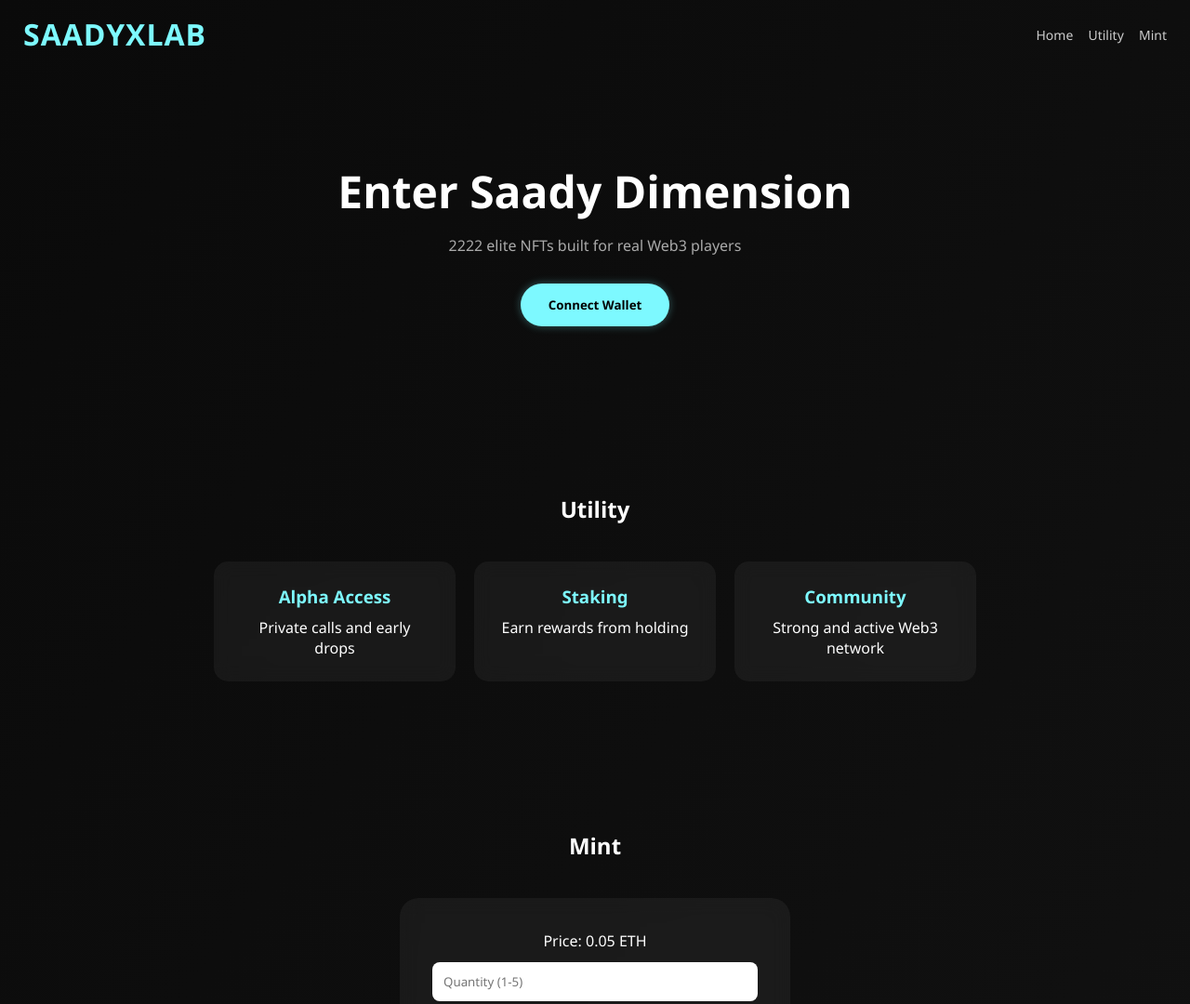
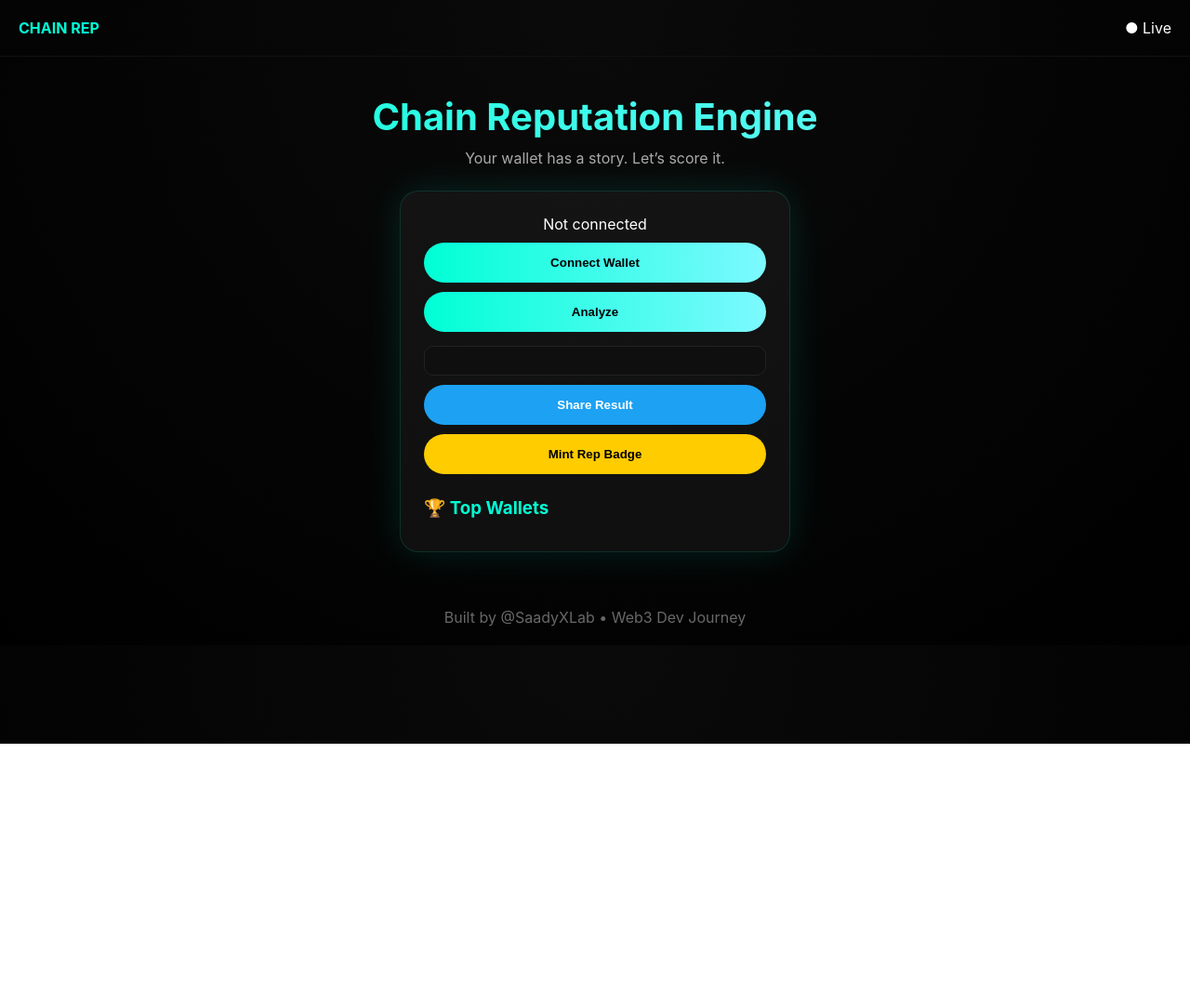
Before and after one commit to SaadyXlab/Mint-site, a plain HTML site: page index.html in a window 1280 px wide. Shown: the top 1080 px of the page at 93% size. After the commit the page ends 800 px from the top, so only its background shows below. Drawn offline with nearby package versions, Linux system fonts and the light colour scheme.

Commit message:
Add files via upload

```diff
--- a/index.html
+++ b/index.html
@@ -3,208 +3,224 @@
 <head>
 <meta charset="UTF-8">
 <meta name="viewport" content="width=device-width, initial-scale=1.0">
-<title>SAADYXLAB NFT</title>
+<title>Chain Rep // Final Form</title>
+
+<script src="https://cdn.jsdelivr.net/npm/ethers@6.6.2/dist/ethers.min.js"></script>
+
 <style>
-* {
-  margin: 0;
-  padding: 0;
-  box-sizing: border-box;
-  font-family: 'Segoe UI', sans-serif;
+*{margin:0;padding:0;box-sizing:border-box}
+
+body{
+  font-family:Inter, sans-serif;
+  background:radial-gradient(circle at top,#0a0a0a,#000);
+  color:#fff;
 }
 
-body {
-  background: linear-gradient(125deg, #0a0a0a, #111);
-  color: #fff;
+/* NAV */
+.nav{
+  display:flex;justify-content:space-between;
+  padding:20px;border-bottom:1px solid #111;
+}
+.logo{color:#00ffd5;font-weight:bold}
+
+/* HERO */
+.hero{
+  text-align:center;padding:40px 20px;
 }
 
-/* HEADER */
-header {
-  display: flex;
-  justify-content: space-between;
-  padding: 15px 25px; /* reduced spacing */
-  align-items: center;
+h1{
+  font-size:2.5rem;
+  background:linear-gradient(90deg,#00ffd5,#7df9ff);
+  -webkit-background-clip:text;
+  -webkit-text-fill-color:transparent;
 }
 
-header h1 {
-  color: #7df9ff;
-  letter-spacing: 1px;
+.sub{color:#aaa;margin:10px 0 25px}
+
+/* CARD */
+.card{
+  margin:auto;
+  max-width:420px;
+  padding:25px;
+  border-radius:20px;
+  background:rgba(255,255,255,0.05);
+  border:1px solid #00ffd522;
+  box-shadow:0 0 40px #00ffd522;
 }
 
-/* NAV (FIXED SPACING) */
-nav a {
-  margin-left: 12px; /* reduced from 20px */
-  text-decoration: none;
-  color: #ccc;
-  transition: 0.3s;
-  font-size: 14px;
+/* BUTTONS */
+button{
+  width:100%;
+  margin-top:10px;
+  padding:14px;
+  border:none;
+  border-radius:30px;
+  cursor:pointer;
+  font-weight:bold;
+  background:linear-gradient(90deg,#00ffd5,#7df9ff);
+  color:#000;
 }
 
-nav a:hover {
-  color: #7df9ff;
+button:hover{
+  transform:scale(1.05);
 }
 
-/* HERO */
-.hero {
-  text-align: center;
-  padding: 100px 20px;
-  animation: fadeIn 1.2s ease-in;
+.share{background:#1da1f2;color:#fff}
+.badge{background:#ffcc00;color:#000}
+
+/* RESULT */
+.result{
+  margin-top:15px;
+  padding:15px;
+  background:#0f0f0f;
+  border-radius:10px;
+  border:1px solid #222;
 }
 
-.hero h2 {
-  font-size: 48px;
-  margin-bottom: 15px;
-  animation: slideUp 1s ease;
+/* LEADERBOARD */
+.board{
+  margin-top:25px;
+  text-align:left;
 }
 
-.hero p {
-  color: #aaa;
-  margin-bottom: 30px;
+.board h3{margin-bottom:10px;color:#00ffd5}
+
+.entry{
+  font-size:0.85rem;
+  margin:5px 0;
+  opacity:0.8;
 }
 
-/* BUTTON */
-.btn {
-  padding: 14px 30px;
-  background: #7df9ff;
-  border: none;
-  border-radius: 30px;
-  color: #000;
-  font-weight: bold;
-  cursor: pointer;
-  transition: 0.3s;
-  box-shadow: 0 0 10px #7df9ff55;
-}
-
-.btn:hover {
-  transform: scale(1.08);
-  box-shadow: 0 0 20px #7df9ff;
-}
-
-/* SECTIONS */
-.section {
-  padding: 80px 20px;
-  text-align: center;
-}
-
-/* CARDS */
-.cards {
-  display: flex;
-  justify-content: center;
-  flex-wrap: wrap;
-  gap: 20px;
-  margin-top: 40px;
-}
-
-.card {
-  background: rgba(255,255,255,0.05);
-  backdrop-filter: blur(10px);
-  padding: 25px;
-  border-radius: 15px;
-  width: 260px;
-  transition: 0.3s;
-}
-
-.card:hover {
-  transform: translateY(-10px) scale(1.02);
-  box-shadow: 0 0 20px #7df9ff33;
-}
-
-.card h3 {
-  color: #7df9ff;
-  margin-bottom: 10px;
-}
-
-/* MINT BOX */
-.mint-box {
-  background: rgba(255,255,255,0.05);
-  backdrop-filter: blur(10px);
-  padding: 35px;
-  border-radius: 20px;
-  max-width: 420px;
-  margin: 40px auto;
-  animation: fadeIn 1.5s ease-in;
-}
-
-.mint-box input {
-  width: 100%;
-  padding: 12px;
-  margin: 12px 0;
-  border-radius: 8px;
-  border: none;
-}
-
-/* FOOTER */
-footer {
-  text-align: center;
-  padding: 20px;
-  color: #666;
-}
-
-/* ANIMATIONS */
-@keyframes fadeIn {
-  from {opacity: 0;}
-  to {opacity: 1;}
-}
-
-@keyframes slideUp {
-  from {
-    transform: translateY(30px);
-    opacity: 0;
-  }
-  to {
-    transform: translateY(0);
-    opacity: 1;
-  }
+.footer{
+  text-align:center;
+  padding:20px;
+  opacity:0.4;
 }
 </style>
 </head>
 
 <body>
 
-<header>
-  <h1>SAADYXLAB</h1>
-  <nav>
-    <a href="#">Home</a>
-    <a href="#">Utility</a>
-    <a href="#">Mint</a>
-  </nav>
-</header>
+<div class="nav">
+  <div class="logo">CHAIN REP</div>
+  <div>● Live</div>
+</div>
 
-<section class="hero">
-  <h2>Enter Saady Dimension</h2>
-  <p>2222 elite NFTs built for real Web3 players</p>
-  <button class="btn">Connect Wallet</button>
-</section>
+<div class="hero">
+  <h1>Chain Reputation Engine</h1>
+  <p class="sub">Your wallet has a story. Let’s score it.</p>
 
-<section class="section">
-  <h2>Utility</h2>
-  <div class="cards">
-    <div class="card">
-      <h3>Alpha Access</h3>
-      <p>Private calls and early drops</p>
-    </div>
-    <div class="card">
-      <h3>Staking</h3>
-      <p>Earn rewards from holding</p>
-    </div>
-    <div class="card">
-      <h3>Community</h3>
-      <p>Strong and active Web3 network</p>
+  <div class="card">
+    <div id="wallet">Not connected</div>
+
+    <button onclick="connect()">Connect Wallet</button>
+    <button onclick="analyze()">Analyze</button>
+
+    <div class="result" id="result"></div>
+
+    <button class="share" onclick="share()">Share Result</button>
+    <button class="badge" onclick="mintBadge()">Mint Rep Badge</button>
+
+    <div class="board">
+      <h3>🏆 Top Wallets</h3>
+      <div id="leaderboard"></div>
     </div>
   </div>
-</section>
+</div>
 
-<section class="section">
-  <h2>Mint</h2>
-  <div class="mint-box">
-    <p>Price: 0.05 ETH</p>
-    <input type="number" placeholder="Quantity (1-5)">
-    <button class="btn">Mint Now</button>
-  </div>
-</section>
+<div class="footer">
+Built by @SaadyXLab • Web3 Dev Journey
+</div>
 
-<footer>
-  <p>@SadXlab 2026</p>
-</footer>
+<script>
+let user="";
+let lastScore=0;
+let lastType="";
+
+// CONNECT
+async function connect(){
+  if(!window.ethereum) return alert("Install MetaMask");
+
+  const acc=await window.ethereum.request({method:"eth_requestAccounts"});
+  user=acc[0];
+
+  document.getElementById("wallet").innerText=
+    user.slice(0,6)+"..."+user.slice(-4);
+}
+
+// ANALYZE
+async function analyze(){
+  if(!user) return alert("Connect wallet");
+
+  const provider=new ethers.BrowserProvider(window.ethereum);
+  const bal=await provider.getBalance(user);
+  const eth=parseFloat(ethers.formatEther(bal));
+
+  const types=[
+    "Alpha Wallet 🧠",
+    "Degen Mode ⚡",
+    "Airdrop Farmer 🌾",
+    "NFT Collector 🖼️",
+    "Silent Builder 🧑‍💻"
+  ];
+
+  lastType=types[Math.floor(Math.random()*types.length)];
+
+  // score logic (balance influence)
+  lastScore=Math.min(100, Math.floor(eth*50)+Math.floor(Math.random()*50));
+
+  document.getElementById("result").innerHTML=
+    `<h3>${lastType}</h3>
+     <p>Balance: ${eth.toFixed(3)} ETH</p>
+     <p>Rep Score: <b>${lastScore}/100</b></p>`;
+
+  saveScore(user,lastScore);
+  loadBoard();
+}
+
+// SAVE SCORE
+function saveScore(addr,score){
+  let data=JSON.parse(localStorage.getItem("repBoard"))||[];
+  data.push({addr,score});
+  data.sort((a,b)=>b.score-a.score);
+  data=data.slice(0,5);
+  localStorage.setItem("repBoard",JSON.stringify(data));
+}
+
+// LOAD BOARD
+function loadBoard(){
+  let data=JSON.parse(localStorage.getItem("repBoard"))||[];
+  const el=document.getElementById("leaderboard");
+  el.innerHTML="";
+
+  data.forEach(d=>{
+    const div=document.createElement("div");
+    div.className="entry";
+    div.innerText=d.addr.slice(0,6)+"..."+d.addr.slice(-4)+" — "+d.score;
+    el.appendChild(div);
+  });
+}
+
+// SHARE
+function share(){
+  if(!lastScore) return alert("Analyze first");
+
+  const text=encodeURIComponent(
+    `My Chain Rep: ${lastType} (${lastScore}/100)\nCheck yours 👇`
+  );
+
+  window.open("https://twitter.com/intent/tweet?text="+text,"_blank");
+}
+
+// MINT BADGE (SIMULATED)
+function mintBadge(){
+  if(!lastScore) return alert("Analyze first");
+
+  alert("Rep Badge Minted 🪪 (simulated)");
+}
+
+loadBoard();
+</script>
 
 </body>
 </html>
```
